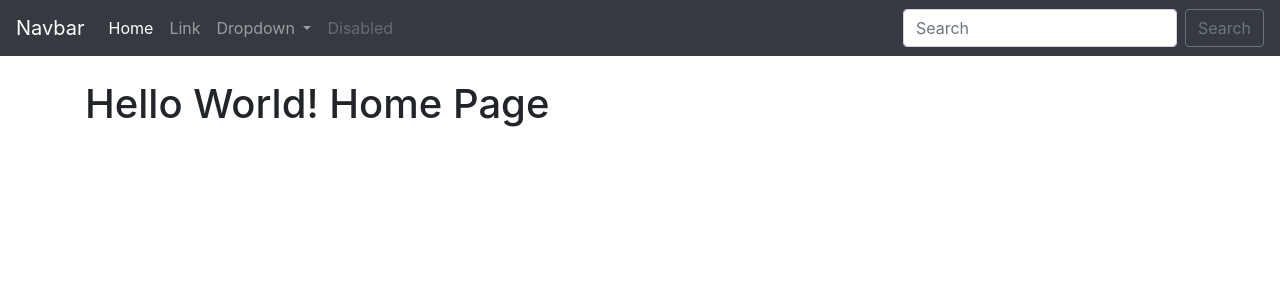
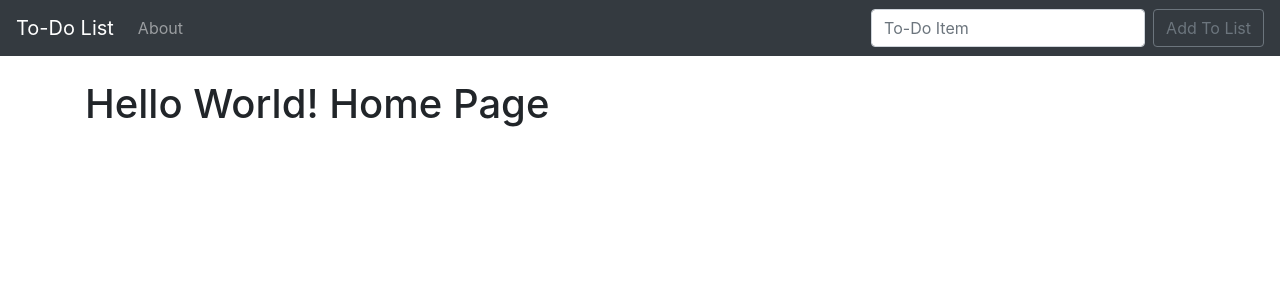
Before and after one commit to abonello/django_todo_project01, a Django app: page / in a window 1280 px wide. Shown: the top 300 px of the page. Run offline with Django 3.2, Linux system fonts and the light colour scheme; some libraries are stand-ins or nearby versions.

Commit message:
Customise navbar

```diff
--- a/my_app/todo_list/templates/base.html
+++ b/my_app/todo_list/templates/base.html
@@ -15,7 +15,7 @@
 
 <body>
     <nav class="navbar navbar-expand-lg navbar-dark bg-dark">
-        <a class="navbar-brand" href="#">Navbar</a>
+        <a class="navbar-brand" href="/">To-Do List</a>
         <button class="navbar-toggler" type="button" data-toggle="collapse" data-target="#navbarSupportedContent"
             aria-controls="navbarSupportedContent" aria-expanded="false" aria-label="Toggle navigation">
             <span class="navbar-toggler-icon"></span>
@@ -23,31 +23,13 @@
 
         <div class="collapse navbar-collapse" id="navbarSupportedContent">
             <ul class="navbar-nav mr-auto">
-                <li class="nav-item active">
-                    <a class="nav-link" href="#">Home <span class="sr-only">(current)</span></a>
-                </li>
                 <li class="nav-item">
-                    <a class="nav-link" href="#">Link</a>
-                </li>
-                <li class="nav-item dropdown">
-                    <a class="nav-link dropdown-toggle" href="#" id="navbarDropdown" role="button" data-toggle="dropdown"
-                        aria-haspopup="true" aria-expanded="false">
-                        Dropdown
-                    </a>
-                    <div class="dropdown-menu" aria-labelledby="navbarDropdown">
-                        <a class="dropdown-item" href="#">Action</a>
-                        <a class="dropdown-item" href="#">Another action</a>
-                        <div class="dropdown-divider"></div>
-                        <a class="dropdown-item" href="#">Something else here</a>
-                    </div>
-                </li>
-                <li class="nav-item">
-                    <a class="nav-link disabled" href="#">Disabled</a>
+                    <a class="nav-link" href="about/">About</a>
                 </li>
             </ul>
             <form class="form-inline my-2 my-lg-0">
-                <input class="form-control mr-sm-2" type="search" placeholder="Search" aria-label="Search">
-                <button class="btn btn-outline-secondary my-2 my-sm-0" type="submit">Search</button>
+                <input class="form-control mr-sm-2" type="search" placeholder="To-Do Item" aria-label="Search">
+                <button class="btn btn-outline-secondary my-2 my-sm-0" type="submit">Add To List</button>
             </form>
         </div>
     </nav>
```
Also changed, not shown: README.md.
